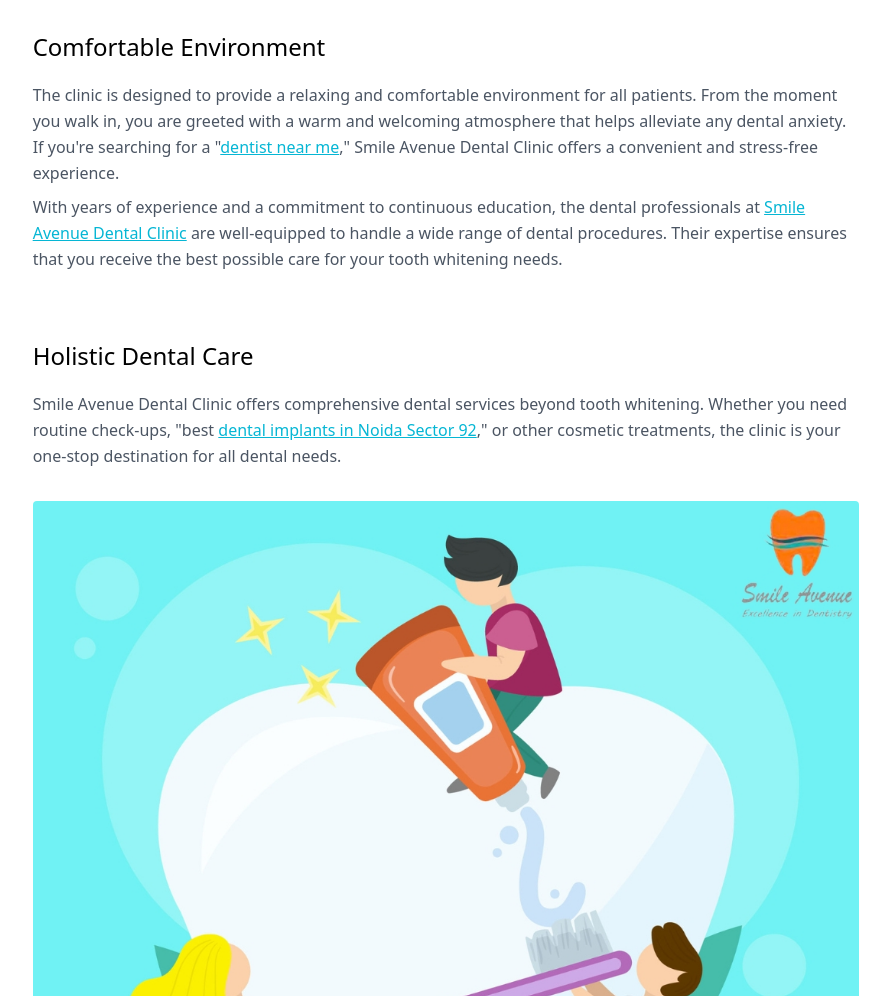
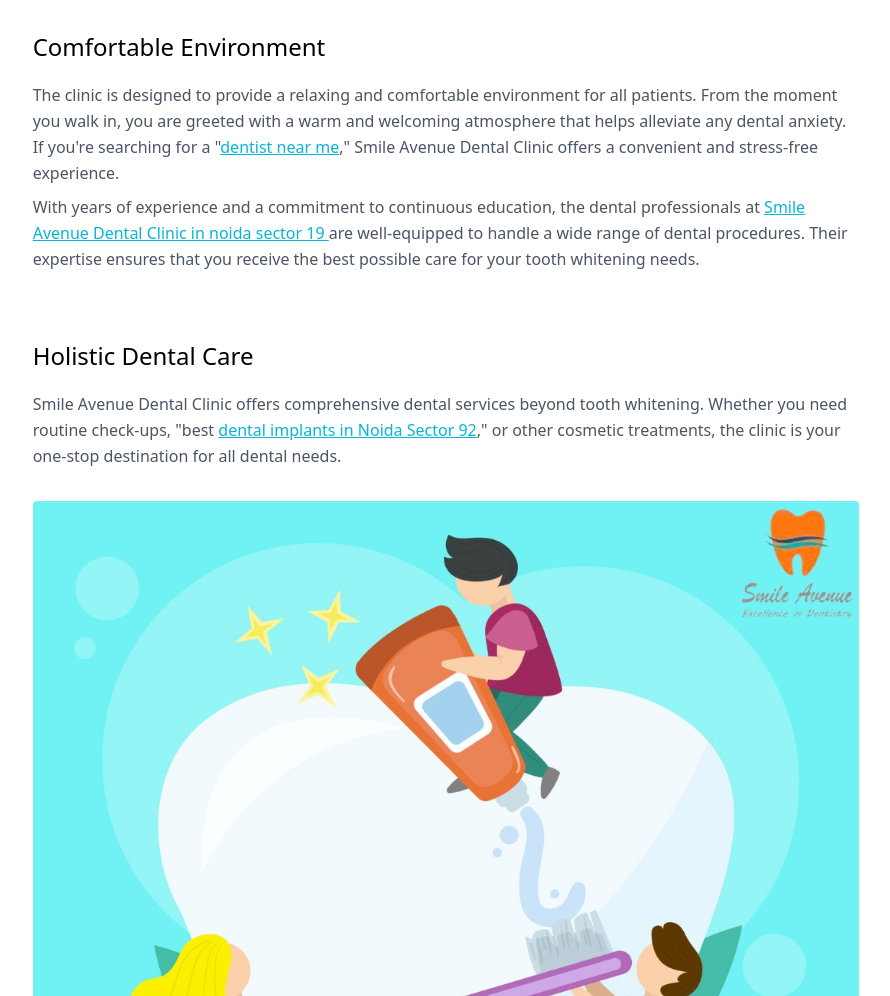
Before and after one commit to sangwan99/Discover-the-Best-Tooth-Whitening-Solutions-, a website: page index.html in a window 1280 px wide. Shown: the part 5708-6704 px from the top of the page, without its empty margins (194-1084 px from the left). Drawn offline with nearby package versions, Linux system fonts and the light colour scheme.

Commit message:
Update index.html

```diff
--- a/index.html
+++ b/index.html
@@ -108,7 +108,7 @@
                     <p class="text-2xl leading-relaxed text-black mt-2">Comfortable Environment</p>
                 </div>
                 <p class=" mx-auto leading-relaxed text-base">The clinic is designed to provide a relaxing and comfortable environment for all patients. From the moment you walk in, you are greeted with a warm and welcoming atmosphere that helps alleviate any dental anxiety. If you're searching for a "<a class="text-cyan-500 underline" href="https://www.google.com/maps?cid=11657248589898190712">dentist near me</a>," Smile Avenue Dental Clinic offers a convenient and stress-free experience. </p>
-                <p class=" mx-auto leading-relaxed text-base mt-2">With years of experience and a commitment to continuous education, the dental professionals at <a class="text-cyan-500 underline" href=https://smiledentalavenue.com/">Smile Avenue Dental Clinic</a> are well-equipped to handle a wide range of dental procedures. Their expertise ensures that you receive the best possible care for your tooth whitening needs.</p>
+                <p class=" mx-auto leading-relaxed text-base mt-2">With years of experience and a commitment to continuous education, the dental professionals at <a class="text-cyan-500 underline" href=https://www.google.com/maps?cid=1637731412298099064"> Smile Avenue Dental Clinic in noida sector 19 </a> are well-equipped to handle a wide range of dental procedures. Their expertise ensures that you receive the best possible care for your tooth whitening needs.</p>
             </div>
 
             <div class="flex flex-col mt-10">
```
